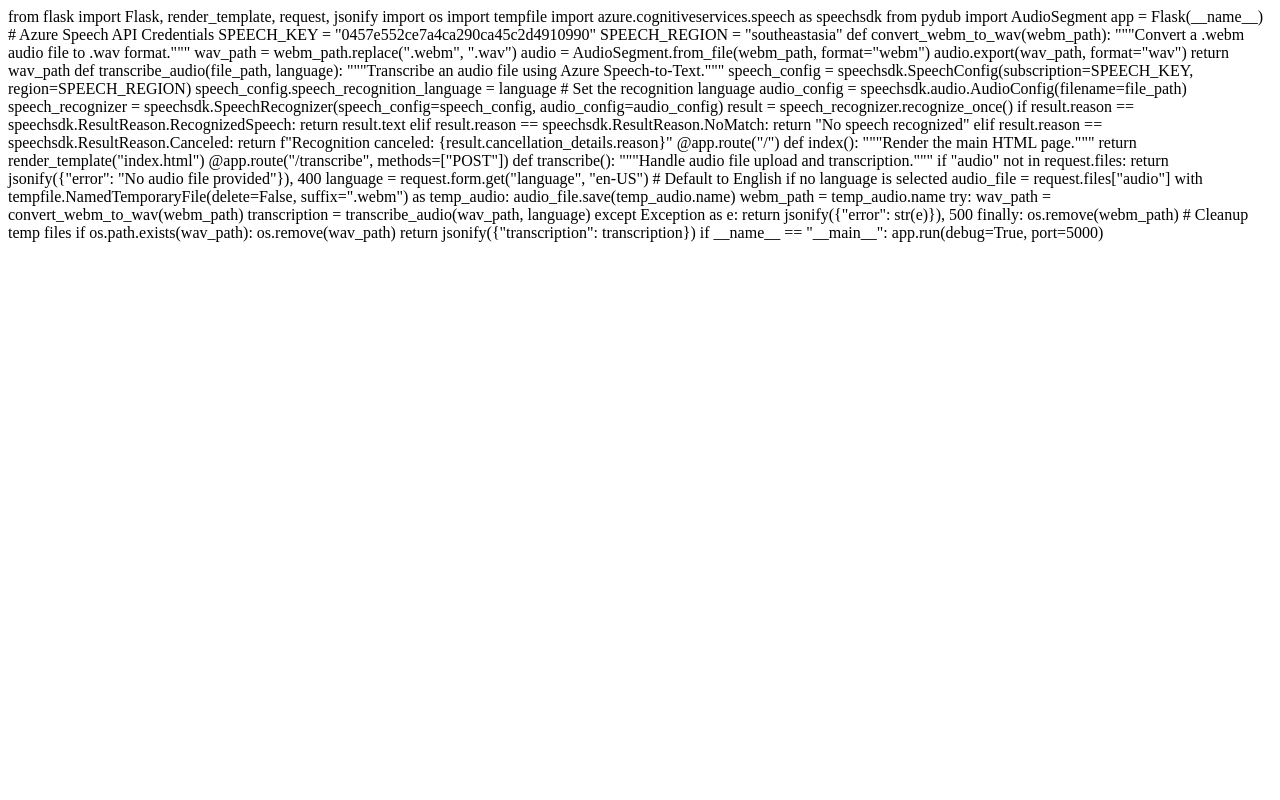
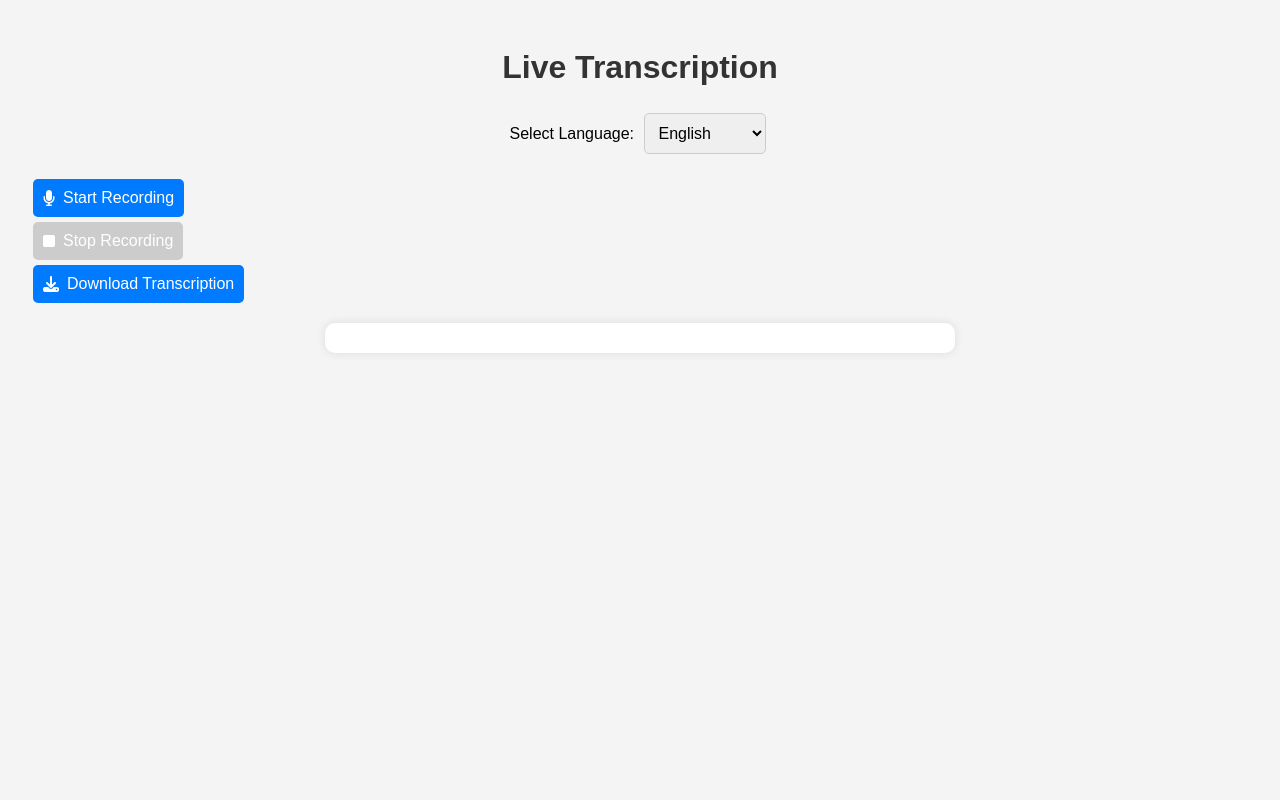
Before and after one commit to Ayka11/sufi, a Flask app: page / in a window 1280 px wide. Run offline with Flask 3, Linux system fonts and the light colour scheme; some libraries are stand-ins or nearby versions.

Commit message:
Update index.html

```diff
--- a/templates/index.html
+++ b/templates/index.html
@@ -1,67 +1,168 @@
-from flask import Flask, render_template, request, jsonify
-import os
-import tempfile
-import azure.cognitiveservices.speech as speechsdk
-from pydub import AudioSegment
+<!DOCTYPE html>
+<html lang="en">
+<head>
+    <meta charset="UTF-8">
+    <meta name="viewport" content="width=device-width, initial-scale=1.0">
+    <title>Live Transcription</title>
+    <script src="https://kit.fontawesome.com/a076d05399.js" crossorigin="anonymous"></script>
+    <style>
+        body {
+            font-family: Arial, sans-serif;
+            text-align: center;
+            background-color: #f4f4f4;
+            padding: 20px;
+        }
+        h1 {
+            color: #333;
+        }
+        .controls {
+            margin: 20px 0;
+        }
+        select, button {
+            font-size: 16px;
+            padding: 10px;
+            margin: 5px;
+            border-radius: 5px;
+            border: 1px solid #ccc;
+        }
+        button {
+            background-color: #007bff;
+            color: white;
+            cursor: pointer;
+            border: none;
+            display: flex;
+            align-items: center;
+            gap: 8px;
+        }
+        button:disabled {
+            background-color: #ccc;
+            cursor: not-allowed;
+        }
+        .transcription-container {
+            max-width: 600px;
+            margin: 20px auto;
+            background: white;
+            padding: 15px;
+            border-radius: 10px;
+            box-shadow: 0 0 10px rgba(0, 0, 0, 0.1);
+            text-align: left;
+        }
+        .transcription-item {
+            padding: 10px;
+            border-bottom: 1px solid #ddd;
+        }
+        .transcription-item:last-child {
+            border-bottom: none;
+        }
+    </style>
+</head>
+<body>
+    <h1>Live Transcription</h1>
 
-app = Flask(__name__)
+    <div class="controls">
+        <label for="languageSelect">Select Language: </label>
+        <select id="languageSelect">
+            <option value="en-US">English</option>
+            <option value="az-AZ">Azerbaijani</option>
+        </select>
+    </div>
 
-# Azure Speech API Credentials
-SPEECH_KEY = "0457e552ce7a4ca290ca45c2d4910990"
-SPEECH_REGION = "southeastasia"
+    <div class="buttons">
+        <button id="startRecording"><i class="fas fa-microphone"></i> Start Recording</button>
+        <button id="stopRecording" disabled><i class="fas fa-stop"></i> Stop Recording</button>
+        <button id="downloadTranscription"><i class="fas fa-download"></i> Download Transcription</button>
+    </div>
 
-def convert_webm_to_wav(webm_path):
-    """Convert a .webm audio file to .wav format."""
-    wav_path = webm_path.replace(".webm", ".wav")
-    audio = AudioSegment.from_file(webm_path, format="webm")
-    audio.export(wav_path, format="wav")
-    return wav_path
+    <div class="transcription-container" id="transcriptionList"></div>
 
-def transcribe_audio(file_path, language):
-    """Transcribe an audio file using Azure Speech-to-Text."""
-    speech_config = speechsdk.SpeechConfig(subscription=SPEECH_KEY, region=SPEECH_REGION)
-    speech_config.speech_recognition_language = language  # Set the recognition language
-    audio_config = speechsdk.audio.AudioConfig(filename=file_path)
+    <script>
+        let mediaRecorder;
+        let audioChunks = [];
+        let transcriptions = [];
 
-    speech_recognizer = speechsdk.SpeechRecognizer(speech_config=speech_config, audio_config=audio_config)
-    result = speech_recognizer.recognize_once()
+        document.getElementById("startRecording").addEventListener("click", async () => {
+            const stream = await navigator.mediaDevices.getUserMedia({ audio: true });
+            mediaRecorder = new MediaRecorder(stream);
 
-    if result.reason == speechsdk.ResultReason.RecognizedSpeech:
-        return result.text
-    elif result.reason == speechsdk.ResultReason.NoMatch:
-        return "No speech recognized"
-    elif result.reason == speechsdk.ResultReason.Canceled:
-        return f"Recognition canceled: {result.cancellation_details.reason}"
+            mediaRecorder.ondataavailable = (event) => {
+                audioChunks.push(event.data);
+                if (mediaRecorder.state === "inactive") {
+                    sendAudio();
+                }
+            };
 
-@app.route("/")
-def index():
-    """Render the main HTML page."""
-    return render_template("index.html")
+            mediaRecorder.start();
+            document.getElementById("startRecording").disabled = true;
+            document.getElementById("stopRecording").disabled = false;
 
-@app.route("/transcribe", methods=["POST"])
-def transcribe():
-    """Handle audio file upload and transcription."""
-    if "audio" not in request.files:
-        return jsonify({"error": "No audio file provided"}), 400
+            setInterval(() => {
+                if (mediaRecorder.state === "recording") {
+                    mediaRecorder.stop();
+                    mediaRecorder.start();
+                }
+            }, 15000);
+        });
 
-    language = request.form.get("language", "en-US")  # Default to English if no language is selected
-    audio_file = request.files["audio"]
+        document.getElementById("stopRecording").addEventListener("click", () => {
+            mediaRecorder.stop();
+            document.getElementById("startRecording").disabled = false;
+            document.getElementById("stopRecording").disabled = true;
+        });
 
-    with tempfile.NamedTemporaryFile(delete=False, suffix=".webm") as temp_audio:
-        audio_file.save(temp_audio.name)
-        webm_path = temp_audio.name
+        async function sendAudio() {
+            const audioBlob = new Blob(audioChunks, { type: 'audio/webm' });
+            audioChunks = [];
+            const formData = new FormData();
+            formData.append("audio", audioBlob, "audio.webm");
 
-    try:
-        wav_path = convert_webm_to_wav(webm_path)
-        transcription = transcribe_audio(wav_path, language)
-    except Exception as e:
-        return jsonify({"error": str(e)}), 500
-    finally:
-        os.remove(webm_path)  # Cleanup temp files
-        if os.path.exists(wav_path):
-            os.remove(wav_path)
+            const language = document.getElementById("languageSelect").value;
+            formData.append("language", language);  // Send selected language
 
-    return jsonify({"transcription": transcription})
+            try {
+                const response = await fetch("/transcribe", { method: "POST", body: formData });
+                if (!response.ok) {
+                    throw new Error(`Server error: ${response.status} ${response.statusText}`);
+                }
+                const data = await response.json();
+                if (data.transcription) {
+                    const timestamp = new Date().toLocaleTimeString();
+                    transcriptions.unshift(`${timestamp}: ${data.transcription}`);
+                    updateTranscriptionList();
+                    localStorage.setItem("transcriptions", JSON.stringify(transcriptions));
+                }
+            } catch (error) {
+                console.error("Error:", error);
+                alert("Failed to transcribe audio. Please try again.");
+            }
+        }
 
-if __name__ == "__main__":
-    app.run(debug=True, port=5000)
+        function updateTranscriptionList() {
+            const container = document.getElementById("transcriptionList");
+            container.innerHTML = "";
+            transcriptions.forEach(text => {
+                const div = document.createElement("div");
+                div.className = "transcription-item";
+                div.textContent = text;
+                container.appendChild(div);
+            });
+        }
+
+        document.getElementById("downloadTranscription").addEventListener("click", () => {
+            const textContent = transcriptions.join("\n");
+            const blob = new Blob([textContent], { type: "text/plain" });
+            const a = document.createElement("a");
+            a.href = URL.createObjectURL(blob);
+            a.download = "transcription.txt";
+            a.click();
+        });
+
+        window.onload = function() {
+            const savedTranscriptions = localStorage.getItem("transcriptions");
+            if (savedTranscriptions) {
+                transcriptions = JSON.parse(savedTranscriptions);
+                updateTranscriptionList();
+            }
+        };
+    </script>
+</body>
+</html>
```
